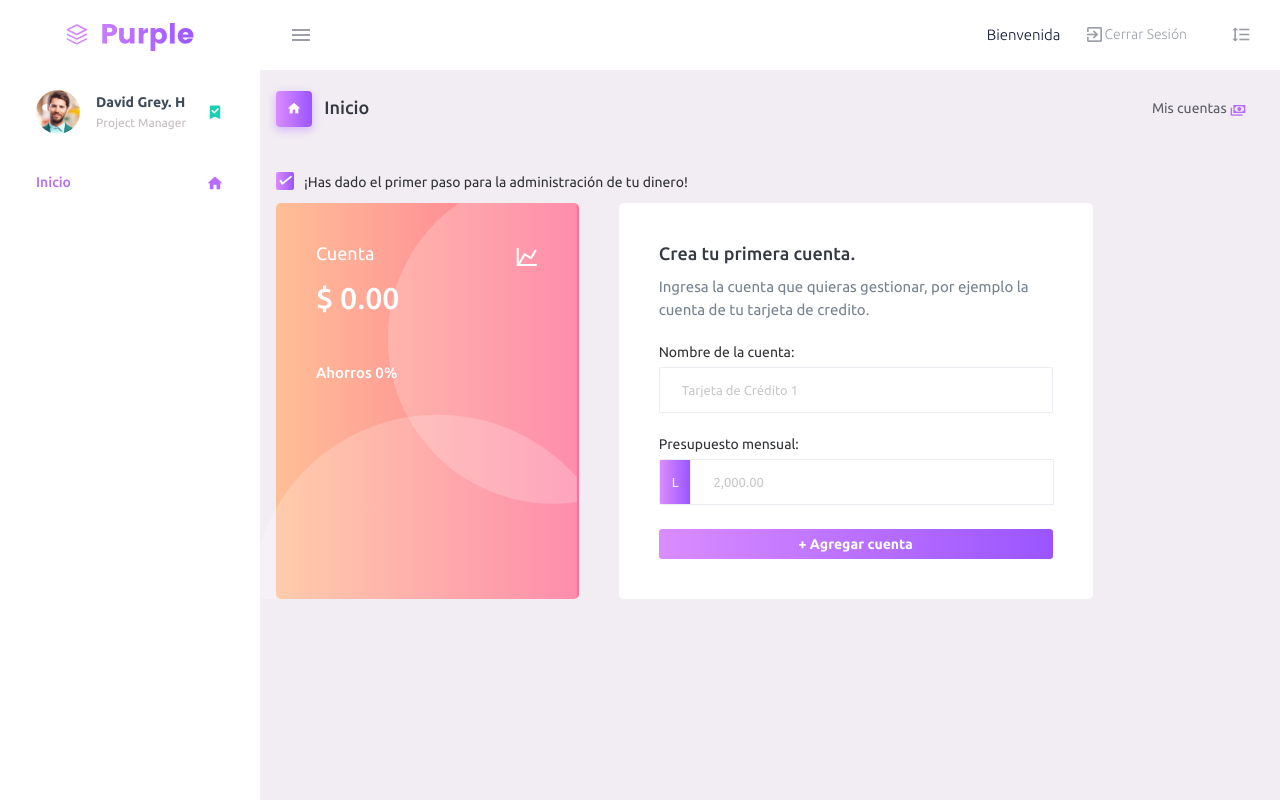
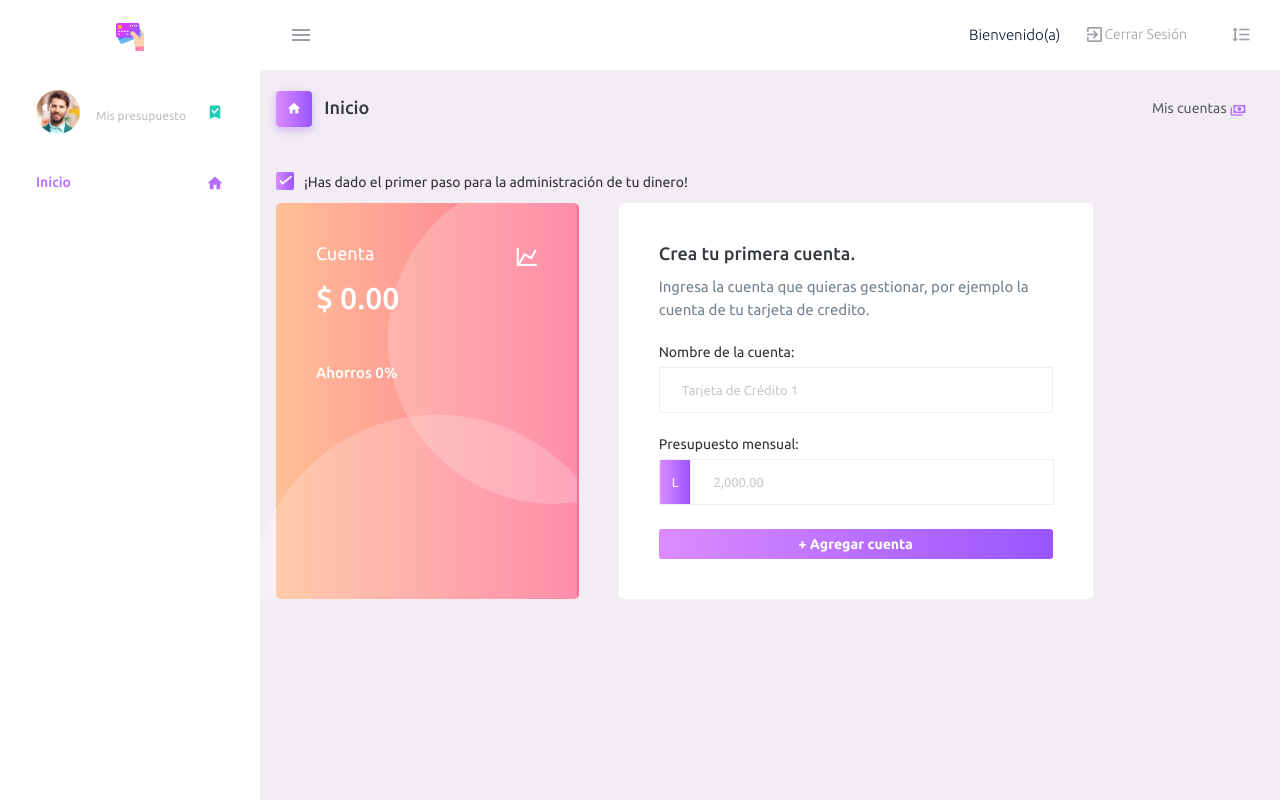
Before and after one commit to jackeline21/MoneyManager, a Node server app: page /appHome in a window 1280 px wide. Run offline with Node 20, Linux system fonts and the light colour scheme; the visitor is signed in with stand-in values (Sample User, id 1); data that the repository does not hold is empty; some libraries are stand-ins or nearby versions.

Commit message:
Listo final

```diff
--- a/views/homeNewUser.handlebars
+++ b/views/homeNewUser.handlebars
@@ -28,7 +28,7 @@
         <!--header-->
         <nav class="navbar default-layout-navbar col-lg-12 col-12 p-0 fixed-top d-flex flex-row">
             <div class="text-center navbar-brand-wrapper d-flex align-items-center justify-content-center">
-                <a class="navbar-brand brand-logo" href="index.html"><img src="/images/logo.svg" alt="logo" /></a>
+                <a class="navbar-brand brand-logo" href="index.html"><img src="/images/logo-mini.svg" alt="logo" /></a>
                 <a class="navbar-brand brand-logo-mini" href="/"><img src="/images/logo-mini.svg"
                         alt="logo" /></a>
             </div>
@@ -40,7 +40,7 @@
                 <ul class="navbar-nav navbar-nav-right">
                     <div id="userName">
                         <!-- Nombre del usuario -->
-                        <p> <span>Bienvenida</span> {{user.name}}</p>
+                        <p> <span>Bienvenido(a)</span> {{user.name}}</p>
                     </div>
 
                     <li class="nav-item nav-logout d-none d-lg-block">
@@ -79,8 +79,8 @@
                                 <!--change to offline or busy as needed-->
                             </div>
                             <div class="nav-profile-text d-flex flex-column">
-                                <span class="font-weight-bold mb-2">David Grey. H</span>
-                                <span class="text-secondary text-small">Project Manager</span>
+                                <span class="font-weight-bold mb-2">{{user.name}}</span>
+                                <span class="text-secondary text-small">Mis presupuesto</span>
                             </div>
                             <i class="mdi mdi-bookmark-check text-success nav-profile-badge"></i>
                         </a>
--- a/views/layouts/appHome.handlebars
+++ b/views/layouts/appHome.handlebars
@@ -98,11 +98,7 @@
             </a>
 
             <div class="collapse" id="ui-basic">
-              <ul class="nav flex-column sub-menu">
-                <li class="nav-item"> <a class="nav-link" href="pages/samples/cuentasEfectivo.html">Banco</a></li>
-                <li class="nav-item"> <a class="nav-link" href="pages/ui-features/typography.html">Tarjeta</a></li>
-                <li class="nav-item"> <a class="nav-link" href="pages/ui-features/typography.html">Efectivo</a></li>
-              </ul>
+
               <button class="btn btn-block btn-sm btn-gradient-primary mt-4" data-toggle="modal"
                 data-target="#squarespaceModal">+ Agregar cuenta</button>
             </div>
```
